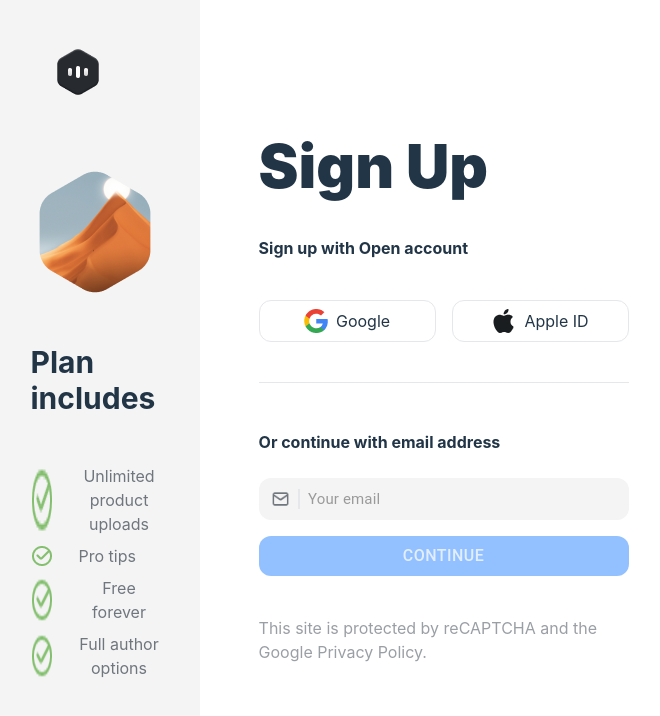
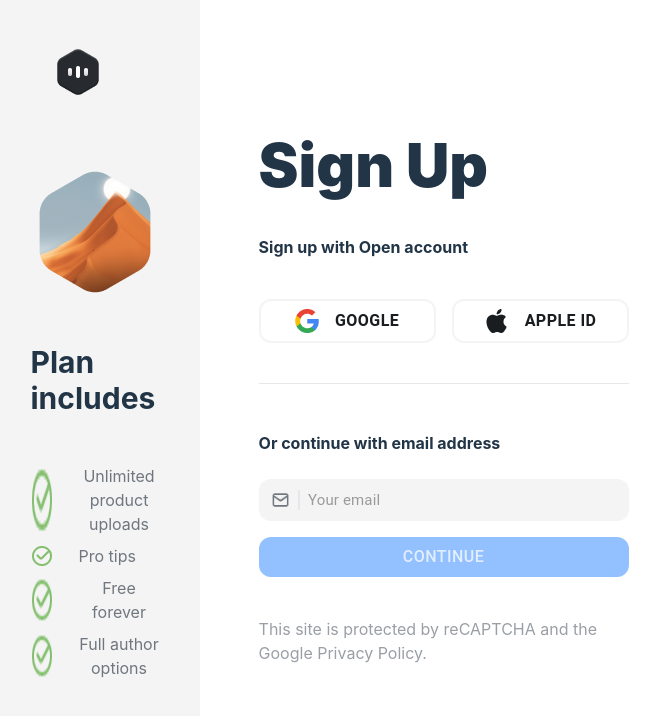
Before and after one commit to xuanquocc/bigProject-react-ts, a React (Vite) app in the folder client/: page / in a window 1280 px wide. Shown: the top 716 px of the page, without its empty margins (301-961 px from the left). Built offline with nearby package versions, Linux system fonts and the light colour scheme.

Commit message:
udpate tag component

```diff
--- a/client/src/assets/themes/colors.ts
+++ b/client/src/assets/themes/colors.ts
@@ -6,6 +6,7 @@ const theme = createTheme({
     primary: {
       main: "#2A85FF",
       contrastText: "#FCFCFCBF",
+      dark: "#1A1D1F",
     },
     grey: {
       500: "#F4F4F4",
--- a/client/src/components/common/Tag/index.tsx
+++ b/client/src/components/common/Tag/index.tsx
@@ -1,4 +1,5 @@
 import * as React from 'react';
+import ButtonTagMui from "./style.ts";
 
 interface TagProps {
     text: string;
@@ -7,12 +8,12 @@ interface TagProps {
 
 export const Tag: React.FC<TagProps> = ({text, icon}) => {
   return (
-      <div className='wrapp-tag flex flex-row p-2 border rounded-xl flex-1 justify-center cursor-pointer hover:bg-slate-100'>
+      <ButtonTagMui className='wrapp-tag flex flex-row p-2 border rounded-xl flex-1 justify-center cursor-pointer hover:bg-slate-100'>
         {icon && <img src={icon} alt="icon"  className='mr-2'/>}
         <div className="social-content">
-          <p>{text}</p>
+          <p className='font-bold'>{text}</p>
         </div>
-      </div>
+      </ButtonTagMui>
   );
 };
 
--- /dev/null
+++ b/client/src/components/common/Tag/style.ts
@@ -0,0 +1,18 @@
+import ButtonMaterialUI from "@mui/material/Button";
+import { styled } from "@mui/material/styles";
+
+
+const ButtonTagMui = styled(ButtonMaterialUI)(({ theme }) => ({
+  width: '100%',
+  display: 'flex',
+  fontSize: '16px',
+  color: `${theme.palette.primary.dark}`,
+  borderRadius: '12px !important',
+  cursor: 'pointer',
+  border: `2px solid ${theme.palette.grey[500]}`,
+  gap: '8px',
+  textAlign: 'center',
+  outline: 'none',
+}));
+
+export default ButtonTagMui
```
Also changed, not shown: client/src/components/common/Tag/style.css (deleted).
